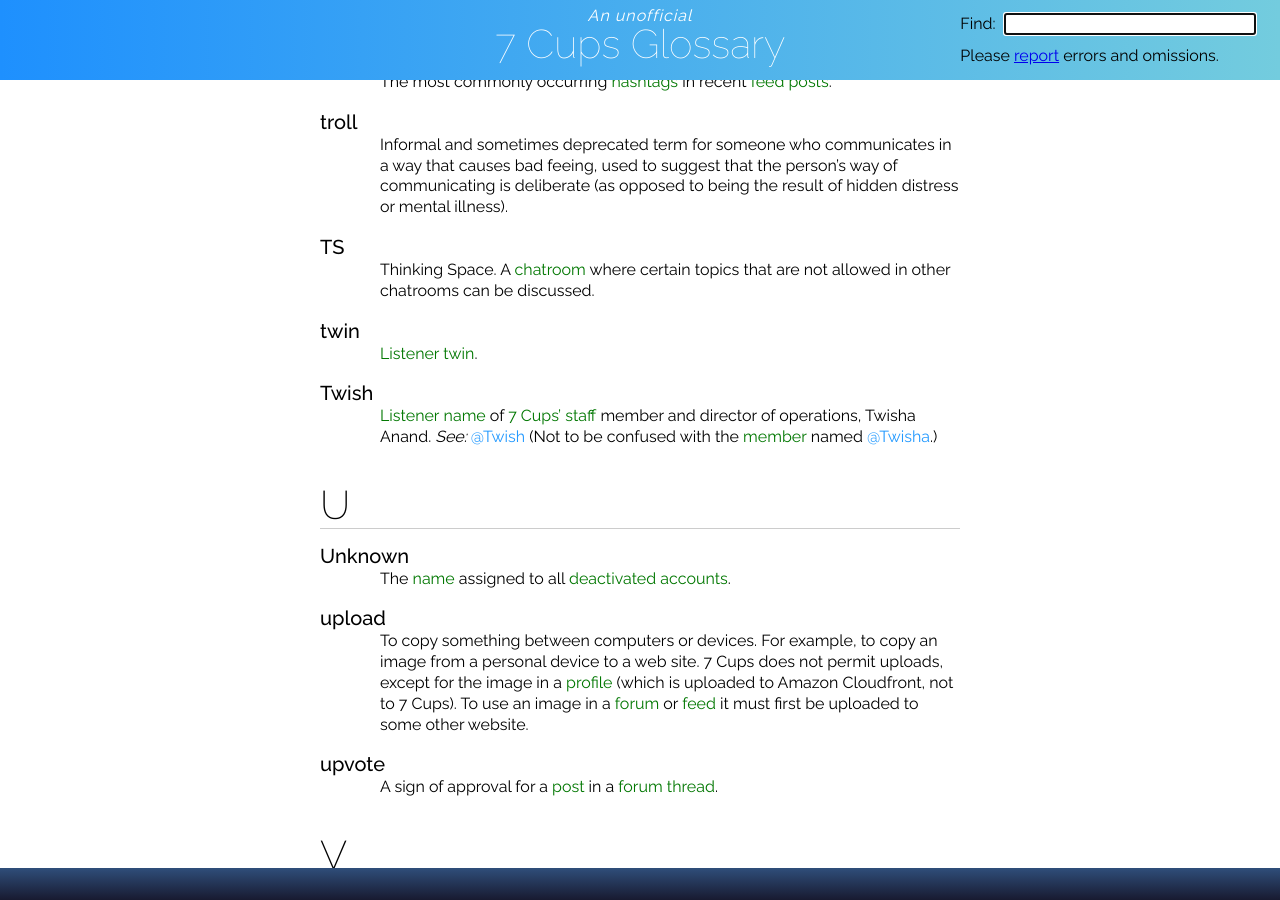
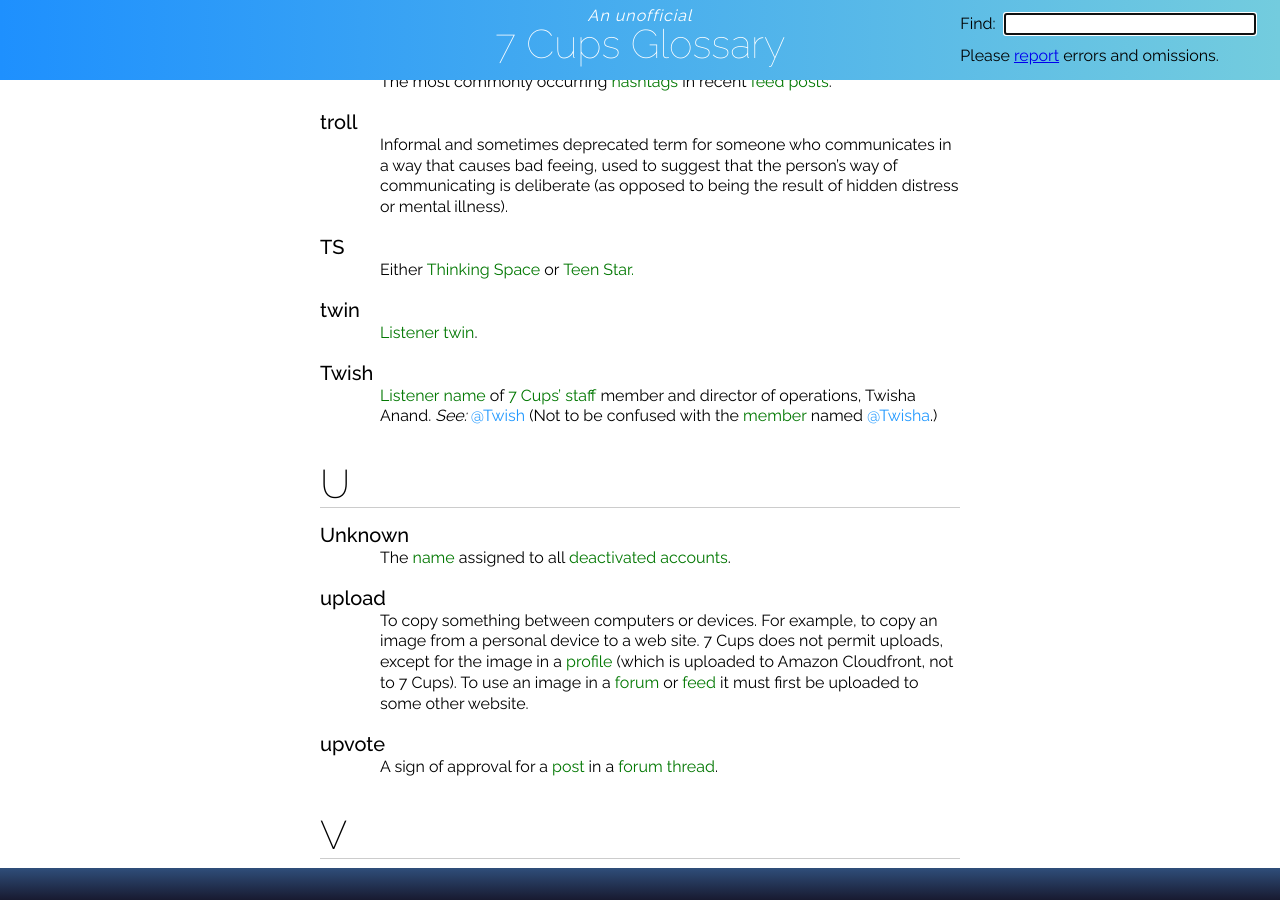
Before and after one commit to RarelyCharlie/rarelycharlie.github.io, a Jekyll site: the page built from glossary.md, in a window 1280 px wide and 900 px high, scrolled down 22768 px. Built offline with Jekyll 4.4.1, drawn with Linux system fonts in a browser that asks for light colours.

Commit message:
Update TS

```diff
--- a/glossary.md
+++ b/glossary.md
@@ -847,7 +847,7 @@ The most commonly occurring ~~hashtags/hashtag~~ in recent ~~feed~~ ~~posts~~.
 Informal and sometimes deprecated term for someone who communicates in a way that causes bad feeing, used to suggest that the person's way of communicating is deliberate (as opposed to being the result of hidden distress or mental illness).
 
 # TS
-Thinking Space. A ~~chatroom~~ where certain topics that are not allowed in other chatrooms can be discussed.
+Either ~~Thinking Space~~ or ~~Teen Star.~~
 
 # twin
 ~~Listener twin/listener twin~~.
```
